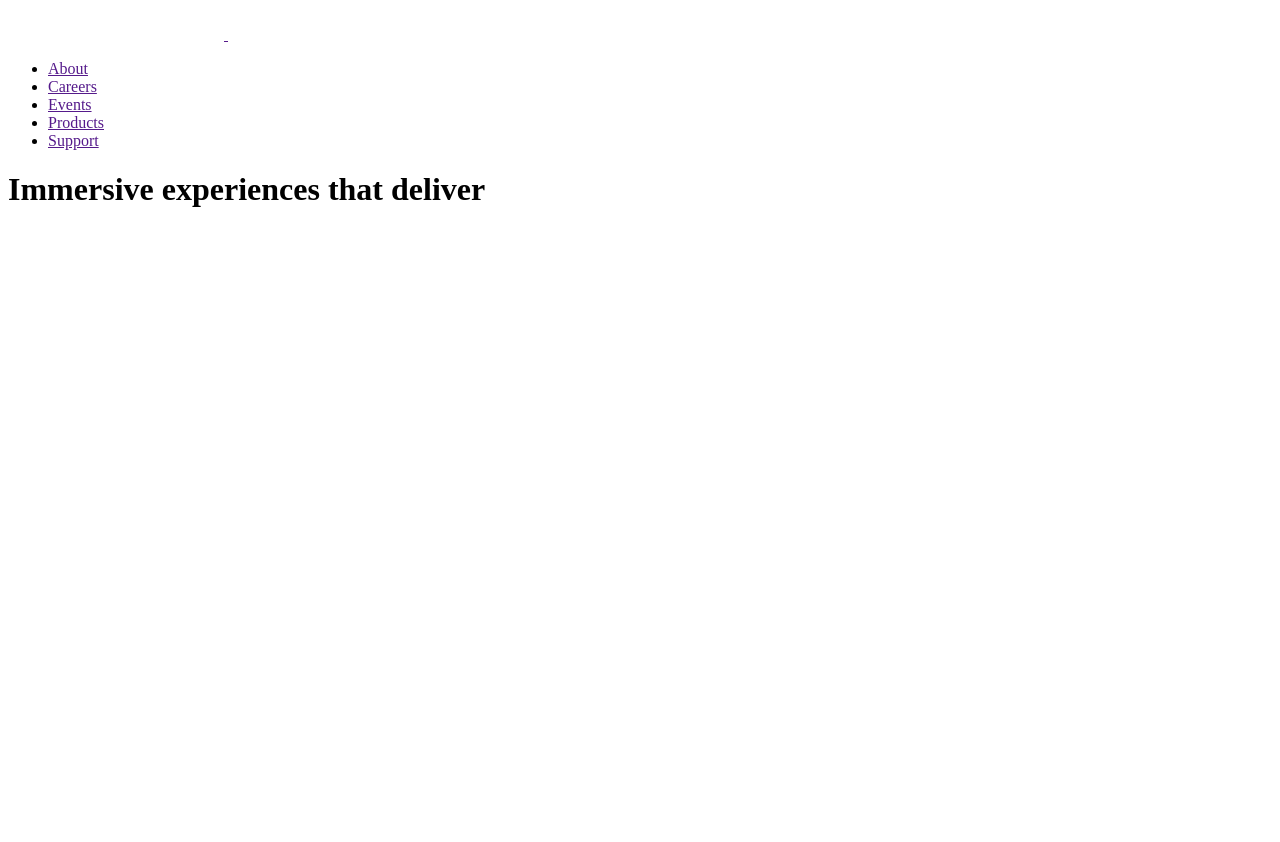
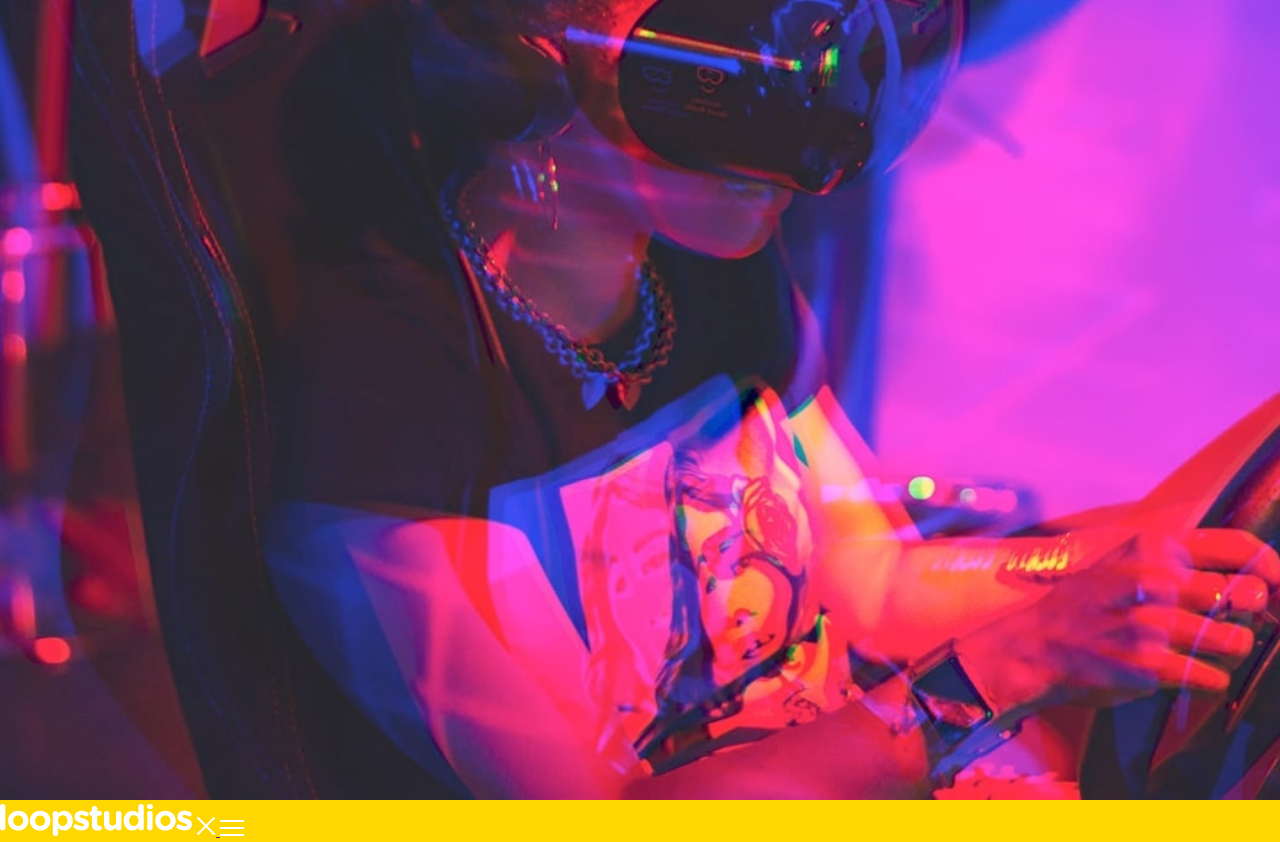
Before and after one commit to bnfcj/loopstudios, a website: page index.html in a window 1280 px wide. Shown: the top 842 px of the page. Before the commit the page ends 800 px from the top, so only its background shows below. Drawn offline with Linux system fonts and the light colour scheme.

Commit message:
Art direction img hero

```diff
--- a/index.html
+++ b/index.html
@@ -12,10 +12,24 @@
       href="./images/favicon-32x32.png"
     />
 
+    <!-- Css -->
+    <link rel="stylesheet" href="public/main.css" />
     <title>Frontend Mentor | Loopstudios landing page</title>
   </head>
   <body class="page">
     <header class="header">
+      <picture>
+        <source
+          media="(max-width: 930.98px)"
+          srcset="./images/mobile/image-hero.jpg"
+        />
+        <source srcset="./images/desktop/image-hero.jpg" />
+        <img
+          src="./images/mobile/image-hero.jpg"
+          class="header__hero-img"
+          alt="VR gaming"
+        />
+      </picture>
       <div class="inner">
         <nav class="nav-primary nav-primary__header">
           <img
--- /dev/null
+++ b/src/_header__hero-img.scss
@@ -0,0 +1,5 @@
+.header__hero-img{
+    height: 100svh;
+    width: 100%;
+    object-fit: cover;
+}
--- /dev/null
+++ b/src/_page.scss
@@ -0,0 +1,4 @@
+.page{
+    margin: 0;
+    background-color: gold;
+}
```
Also changed, not shown: src/main.scss (added, +9 -0 lines), public/main.css (added), src/_h1.scss (added), src/_header.scss (added), src/_inner.scss (added), src/_logo.scss (added), src/_nav-links.scss (added), src/_nav-primary.scss (added), src/_nav-primary__btn.scss (added), 1 other file.
